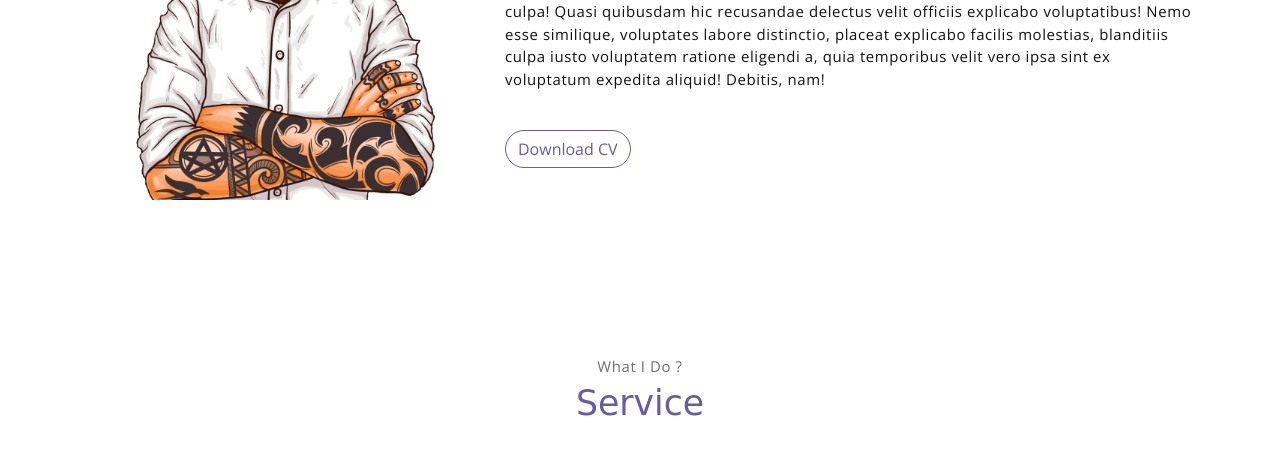
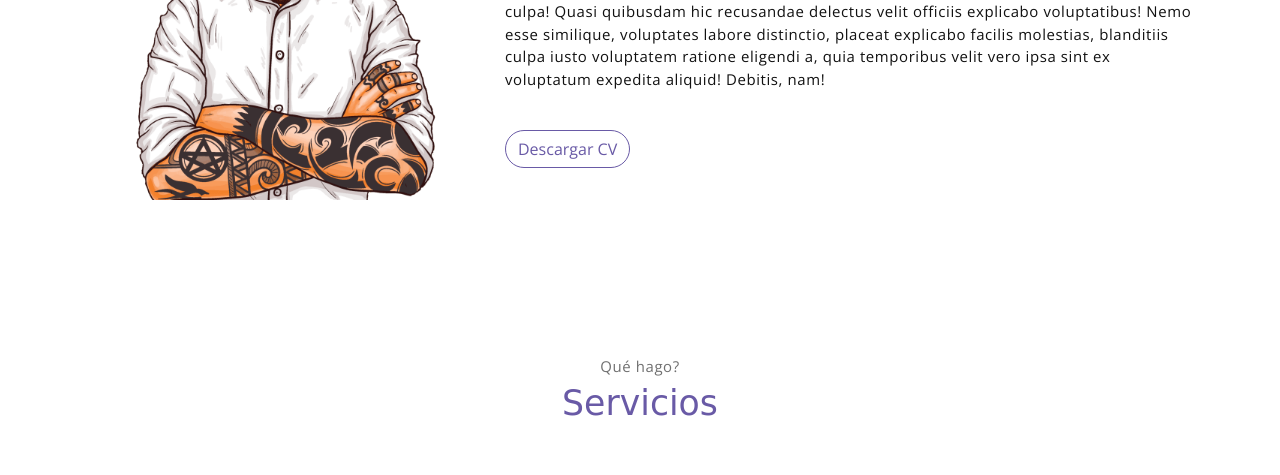
Before and after one commit to DianaPLopez8/DianaPLopez8.github.io, a plain HTML site: page index.html in a window 1280 px wide. Shown: the part 1000-1475 px from the top of the page. Drawn offline with nearby package versions, Linux system fonts and the light colour scheme; a web font is replaced by a local one.

Commit message:
Cambios en descargar

```diff
--- a/index.html
+++ b/index.html
@@ -78,7 +78,7 @@
                         Lorem ipsum dolor sit amet, consectetur adipisicing elit. Repudiandae aliquid ad provident aut fuga animi soluta quae eos non cupiditate voluptates dolorem, doloremque quos dicta quibusdam impedit iure nemo a iste
                         <br>culpa! Quasi quibusdam hic recusandae delectus velit officiis explicabo voluptatibus! Nemo esse similique, voluptates labore distinctio, placeat explicabo facilis molestias, blanditiis culpa iusto voluptatem ratione eligendi a, quia temporibus velit vero ipsa sint ex voluptatum expedita aliquid! Debitis, nam!
                     </p>
-                    <button class="btn-rounded btn btn-outline-primary mt-4">Download CV</button>
+                    <button class="btn-rounded btn btn-outline-primary mt-4">Descargar CV</button>
                 </div>
             </div><!-- end of about wrapper -->
         </div><!-- end of container -->
@@ -87,8 +87,8 @@
     <!-- service section -->
     <section class="section" id="service">
         <div class="container text-center">
-            <p class="section-subtitle">What I Do ?</p>
-            <h6 class="section-title mb-6">Service</h6>
+            <p class="section-subtitle">Qué hago?</p>
+            <h6 class="section-title mb-6">Servicios</h6>
             <!-- row -->
             <div class="row">
                 <div class="col-md-6 col-lg-3">
```
